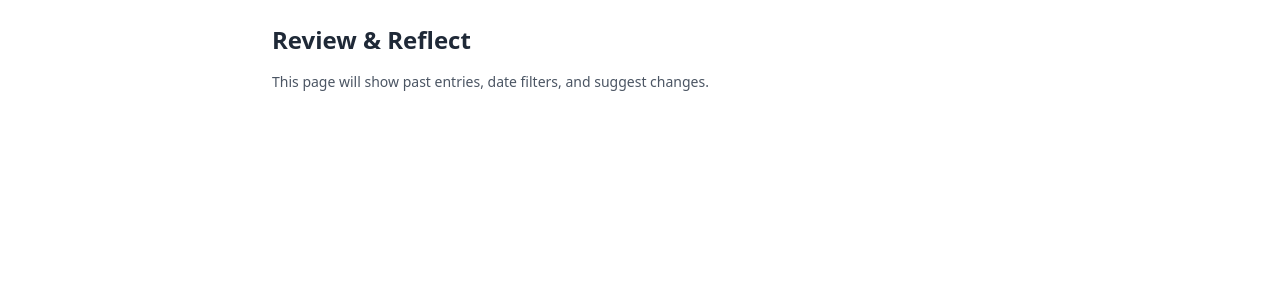
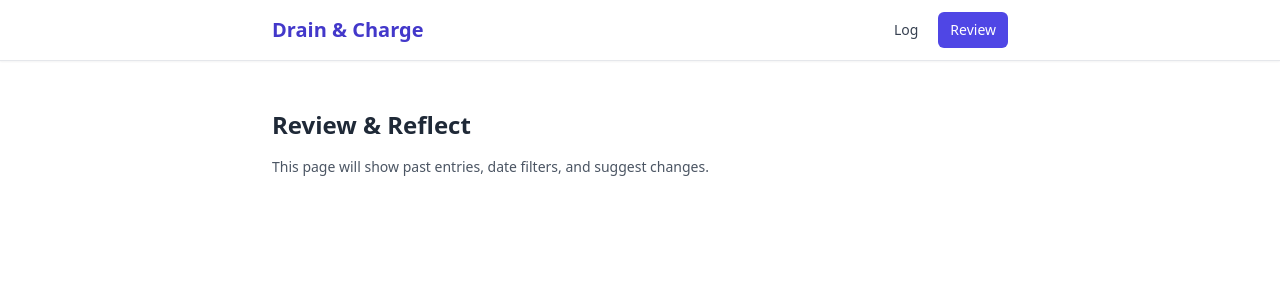
Before and after one commit to AbhyasKanaujia/drain_charge_tracker, a React (Create React App) app in the folder client/: page /review in a window 1280 px wide. Shown: the top 300 px of the page. Built offline with nearby package versions, Linux system fonts and the light colour scheme.

Commit message:
Add navbar

```diff
--- /dev/null
+++ b/client/src/components/layout/Navbar.jsx
@@ -0,0 +1,26 @@
+import { Link, useLocation } from 'react-router-dom';
+
+const Navbar = () => {
+  const { pathname } = useLocation();
+
+  const linkStyle = (path) =>
+    `px-3 py-2 rounded-md text-sm font-medium ${
+      pathname === path
+        ? 'bg-indigo-600 text-white'
+        : 'text-gray-700 hover:bg-gray-200'
+    }`;
+
+  return (
+    <nav className="bg-white border-b shadow-sm mb-6 sticky top-0 z-50 backdrop-blur">
+      <div className="max-w-3xl mx-auto px-4 py-3 flex justify-between items-center">
+        <h1 className="text-xl font-bold text-indigo-700">Drain & Charge</h1>
+        <div className="flex gap-2">
+          <Link to="/" className={linkStyle('/')}>Log</Link>
+          <Link to="/review" className={linkStyle('/review')}>Review</Link>
+        </div>
+      </div>
+    </nav>
+  );
+};
+
+export default Navbar;
--- a/client/src/router.jsx
+++ b/client/src/router.jsx
@@ -1,9 +1,11 @@
-import { BrowserRouter, Routes, Route } from "react-router-dom";
-import LogPage from "./pages/LogPage";
-import ReviewPage from "./pages/ReviewPage";
+import { BrowserRouter, Routes, Route } from 'react-router-dom';
+import LogPage from './pages/LogPage';
+import ReviewPage from './pages/ReviewPage';
+import Navbar from './components/layout/Navbar';
 
 const AppRouter = () => (
   <BrowserRouter>
+    <Navbar />
     <Routes>
       <Route path="/" element={<LogPage />} />
       <Route path="/review" element={<ReviewPage />} />
```
